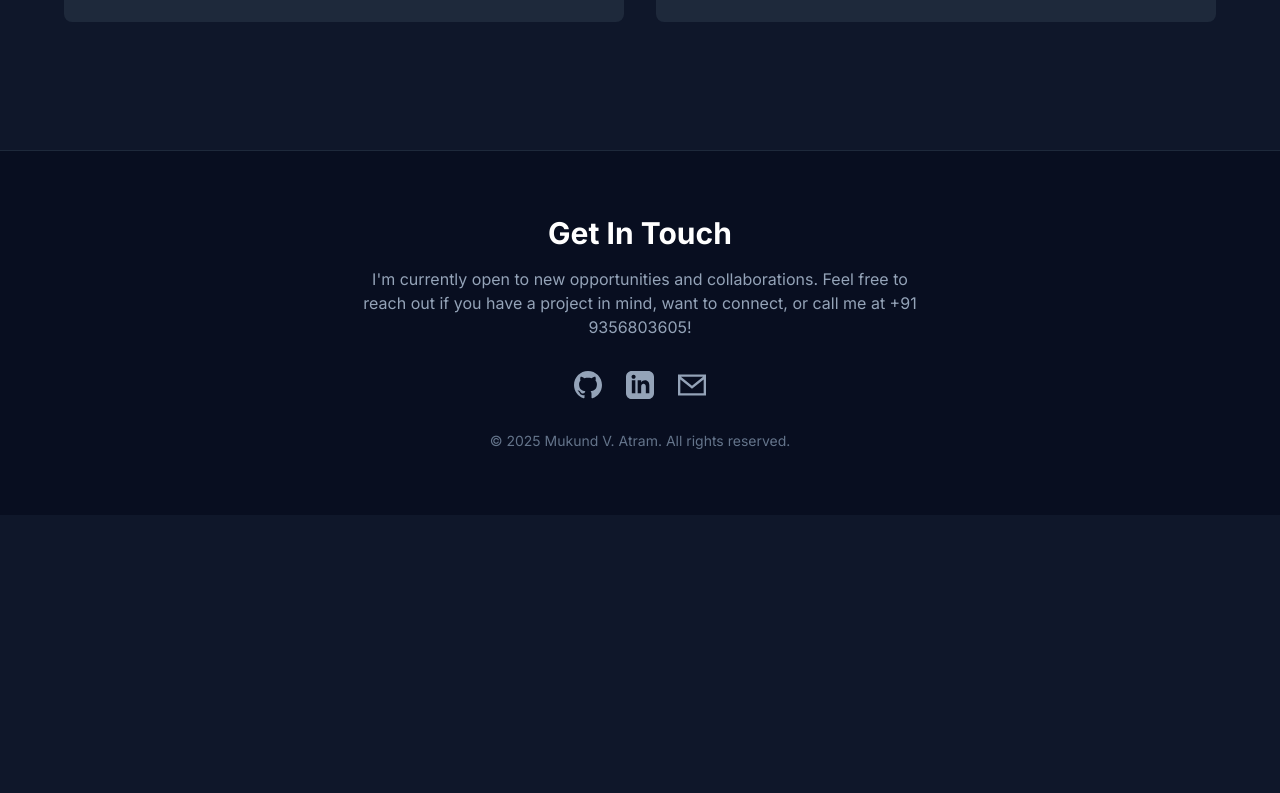
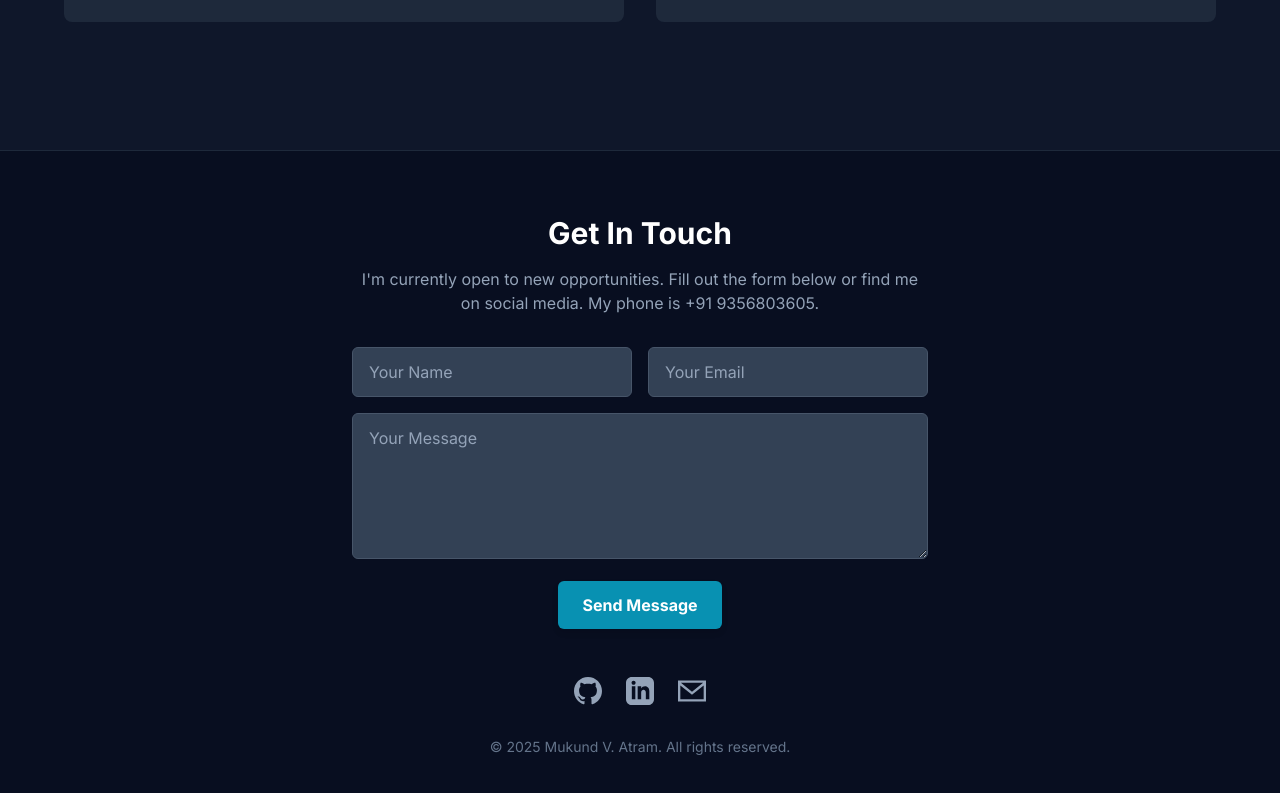
Before and after one commit to Mukundatram/mukund_portfolio, a React (Vite) app: page / in a window 1280 px wide. Shown: the part 4425-5218 px from the top of the page. Before the commit the page ends 4940 px from the top, so only its background shows below. Built offline with nearby package versions, Linux system fonts and the light colour scheme.

Commit message:
git updated

```diff
--- a/components/ContactFooter.tsx
+++ b/components/ContactFooter.tsx
@@ -1,43 +1,81 @@
+import React, { useState } from 'react';
+import { GitHubIcon, LinkedInIcon, MailIcon } from './icons';
+import './StarsBackground.css';
+const ContactFooter: React.FC = () => {
+  const [status, setStatus] = useState<'idle' | 'sending' | 'success' | 'error'>('idle');
+  const [message, setMessage] = useState('');
 
-import React from 'react';
-import { GitHubIcon, LinkedInIcon, MailIcon } from './icons';
+  const socialLinks = [
+    { name: 'GitHub', icon: <GitHubIcon className="w-7 h-7" />, url: 'https://github.com/mukund-v-atram' },
+    { name: 'LinkedIn', icon: <LinkedInIcon className="w-7 h-7" />, url: 'https://www.linkedin.com/in/mukund-atram/' },
+    { name: 'Email', icon: <MailIcon className="w-7 h-7" />, url: 'mailto:mukundvatram@gmail.com' },
+  ];
 
-const ContactFooter: React.FC = () => {
-  const socialLinks = [
-    {
-      name: 'GitHub',
-      icon: <GitHubIcon className="w-7 h-7" />,
-      url: 'https://github.com/mukund-v-atram',
-    },
-    {
-      name: 'LinkedIn',
-      icon: <LinkedInIcon className="w-7 h-7" />,
-      url: 'https://www.linkedin.com/in/mukund-atram/',
-    },
-     {
-      name: 'Email',
-      icon: <MailIcon className="w-7 h-7" />,
-      url: 'mailto:mukundvatram@gmail.com',
-    },
-  ];
+  const handleSubmit = async (event: React.FormEvent<HTMLFormElement>) => {
+      event.preventDefault();
+      setStatus('sending');
+      setMessage('');
+
+      const formData = new FormData(event.currentTarget);
+
+      try {
+        const response = await fetch("https://api.web3forms.com/submit", {
+            method: "POST",
+            body: formData,
+        });
+
+        const result = await response.json();
+
+        if (result.success) {
+            setStatus('success');
+            setMessage('Your message has been sent successfully!');
+            (event.target as HTMLFormElement).reset();
+        } else {
+            setStatus('error');
+            setMessage(result.message || 'An error occurred. Please try again.');
+        }
+      } catch (error) {
+        setStatus('error');
+        setMessage('An error occurred. Please check your connection and try again.');
+      }
+  };
 
   return (
     <footer id="contact" className="bg-slate-950/50 border-t border-slate-800 py-16">
       <div className="container mx-auto text-center px-4">
         <h2 className="text-3xl font-bold text-white mb-4">Get In Touch</h2>
         <p className="text-slate-400 max-w-xl mx-auto mb-8">
-          I'm currently open to new opportunities and collaborations. Feel free to reach out if you have a project in mind, want to connect, or call me at +91 9356803605!
+          I'm currently open to new opportunities. Fill out the form below or find me on social media. My phone is +91 9356803605.
         </p>
-        <div className="flex justify-center items-center gap-6 mb-8">
+
+        <div className="max-w-xl mx-auto">
+            <form onSubmit={handleSubmit}>
+                {/* IMPORTANT: Replace with your own access key from web3forms.com */}
+                <input type="hidden" name="access_key" value="2403f1f7-6532-4dbe-ac1e-21b27fd548f4" />
+                <input type="hidden" name="subject" value="New Contact Form Submission from Portfolio" />
+                <input type="checkbox" name="botcheck" className="hidden" />
+
+
+                <div className="grid grid-cols-1 md:grid-cols-2 gap-4 mb-4">
+                <label htmlFor="name" className="sr-only">Your Name</label>
+                <input type="text" id="name" name="name" placeholder="Your Name" required className="form-input" />
+
+                <label htmlFor="email" className="sr-only">Your Email</label>
+                <input type="email" id="email" name="email" placeholder="Your Email" required className="form-input" />
+                </div>
+                <label htmlFor="message" className="sr-only">Your Message</label>
+                <textarea id="message" name="message" placeholder="Your Message" rows={5} required className="form-textarea mb-4"></textarea>
+                <button type="submit" disabled={status === 'sending'} className="form-btn">
+                    {status === 'sending' ? 'Sending...' : 'Send Message'}
+                </button>
+            </form>
+            {status === 'success' && <p className="form-success mt-4">{message}</p>}
+            {status === 'error' && <p className="form-error mt-4">{message}</p>}
+        </div>
+
+        <div className="flex justify-center items-center gap-6 mt-12 mb-8">
           {socialLinks.map((link) => (
-            <a
-              key={link.name}
-              href={link.url}
-              target="_blank"
-              rel="noopener noreferrer"
-              aria-label={link.name}
-              className="text-slate-400 hover:text-cyan-400 transition-transform duration-300 transform hover:scale-110"
-            >
+            <a key={link.name} href={link.url} target="_blank" rel="noopener noreferrer" aria-label={link.name} className="text-slate-400 hover:text-cyan-400 transition-transform duration-300 transform hover:scale-110">
               {link.icon}
             </a>
           ))}
--- a/components/StarsBackground.css
+++ b/components/StarsBackground.css
@@ -33,3 +33,66 @@
     transform: scale(1.2);
   }
 }
+
+
+
+
+.form-input, .form-textarea {
+    width: 100%;
+    background-color: #334155; /* slate-700 */
+    border: 1px solid #475569; /* slate-600 */
+    color: #e2e8f0; /* slate-200 */
+    padding: 0.75rem 1rem;
+    border-radius: 0.375rem;
+    transition: border-color 0.2s, box-shadow 0.2s;
+}
+.form-input::placeholder, .form-textarea::placeholder {
+    color: #94a3b8; /* slate-400 */
+}
+.form-input:focus, .form-textarea:focus {
+    outline: none;
+    border-color: #22d3ee; /* cyan-400 */
+    box-shadow: 0 0 0 2px rgba(34, 211, 238, 0.3);
+}
+.form-btn {
+    background-color: #0891b2; /* cyan-600 */
+    color: white;
+    font-weight: bold;
+    padding: 0.75rem 1.5rem;
+    border-radius: 0.375rem;
+    transition: background-color 0.3s, transform 0.3s;
+    box-shadow: 0 4px 6px rgba(0, 0, 0, 0.1);
+}
+.form-btn:hover:not(:disabled) {
+    background-color: #06b6d4; /* cyan-500 */
+    transform: translateY(-2px);
+}
+.form-btn:disabled {
+    background-color: #0e7490; /* cyan-700 */
+    cursor: not-allowed;
+    opacity: 0.7;
+}
+.form-success {
+    color: #34d399; /* emerald-400 */
+    font-weight: 500;
+}
+.form-error {
+    color: #f87171; /* red-400 */
+    font-weight: 500;
+}
+
+@keyframes fadeIn { from { opacity: 0; } to { opacity: 1; } }
+@keyframes slideInUp { from { opacity: 0; transform: translateY(30px); } to { opacity: 1; transform: translateY(0); } }
+
+@keyframes blink {
+    0%, 100% { opacity: 0.1; transform: scale(0.5); }
+    50% { opacity: 0.8; transform: scale(1.2); }
+}
+@keyframes shooting {
+    0% { transform: translateX(-200px) rotate(-45deg); }
+    100% { transform: translateX(calc(100vw + 200px)) rotate(-45deg); }
+}
+@keyframes fall {
+    from { transform: translateY(0) translateX(-50%) rotate(15deg); opacity: 1; }
+    to { transform: translateY(80vh) translateX(-50%) rotate(15deg); opacity: 0; }
+}
```
Also changed, not shown: 1 other file (tests, documents, lock files or other folders).
